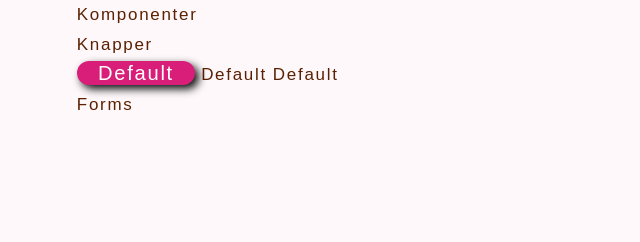
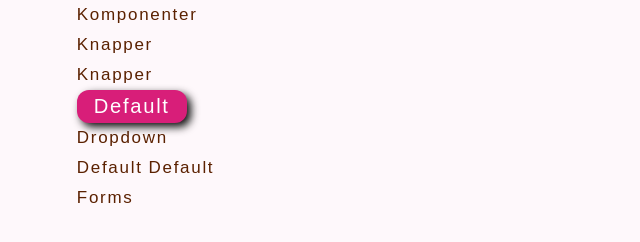
Before and after one commit to jako500n/3.-semesterseksamen, a website built with Vite: page src/componenter.html in a window 1280 px wide. Shown: the whole page, without its empty margins (0-640 px from the left). Built offline with nearby package versions, Linux system fonts and the light colour scheme; a web font is replaced by a local one.

Commit message:
Primary button m obile

```diff
--- a/src/componenter.html
+++ b/src/componenter.html
@@ -12,12 +12,16 @@
       <!-- Primary button mobile -->
       <h1>Komponenter</h1>
       <h2>Knapper</h2>
+      <h3>Knapper</h3>
       <button
-        class="rounded-KnapperRadius bg-PrimaryButton pl-5 pr-5 text-knaptekst_mobile text-PrimaryButtonTextColor drop-shadow-knapShadow hover:bg-PrimaryButtonHover hover:text-PrimaryButtonHoverTextColor hover:drop-shadow-CardHoverShadow"
+        class="max-w-xs rounded-KnapperRadius bg-PrimaryButton px-4 py-1 text-knaptekst_mobile text-PrimaryButtonTextColor drop-shadow-knapShadow transition ease-in hover:bg-PrimaryButtonHover hover:text-PrimaryButtonHoverTextColor hover:drop-shadow-CardHoverShadow focus:border-PrimaryButtonBorder focus:ring-4 focus:ring-PrimaryButtonBorder"
       >
         Default
       </button>
+
       <!-- Primary button web -->
+
+      <h3>Dropdown</h3>
 
       <!-- Secondary button mobile-->
       <button class="">Default</button>
```
